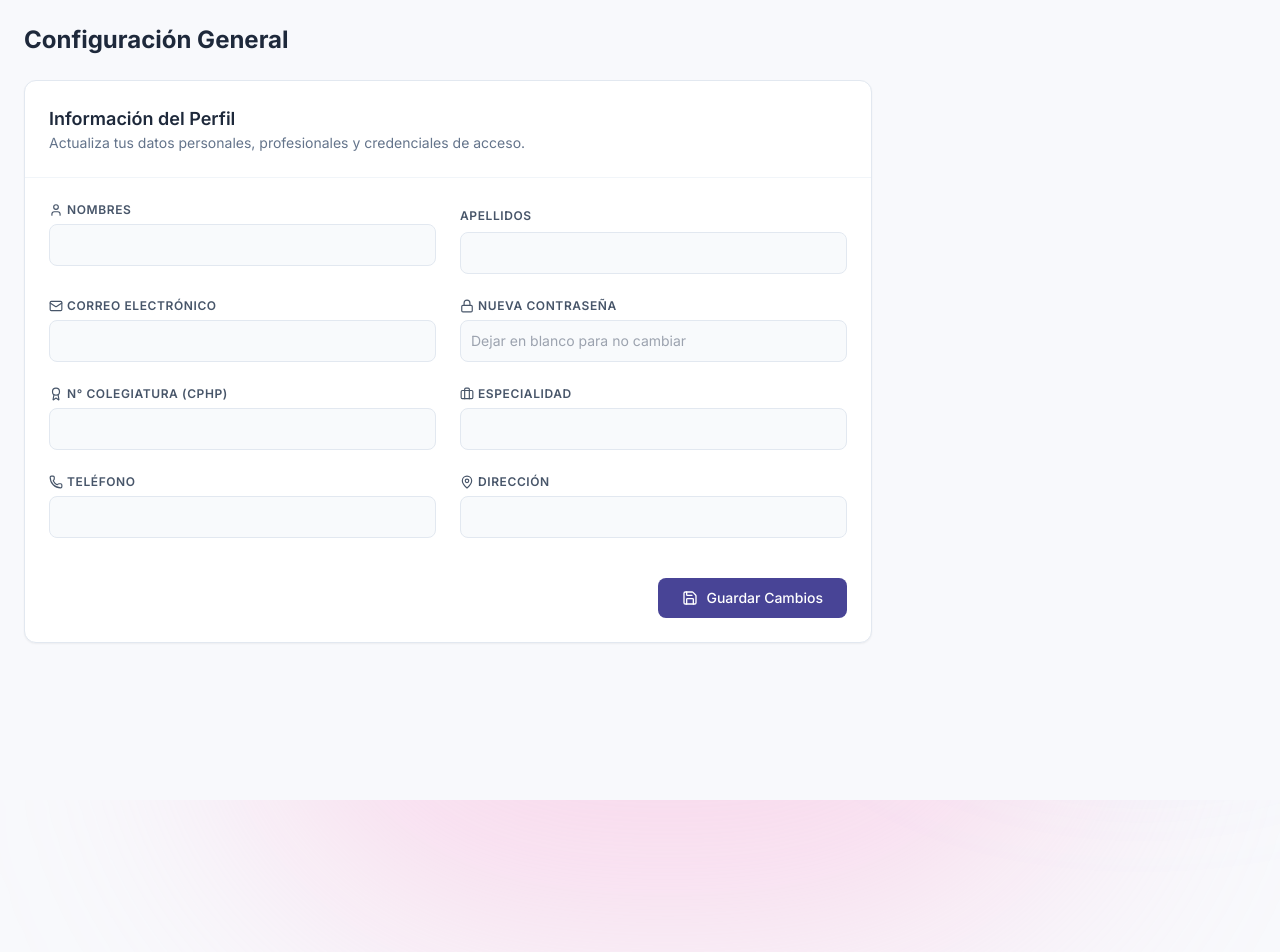
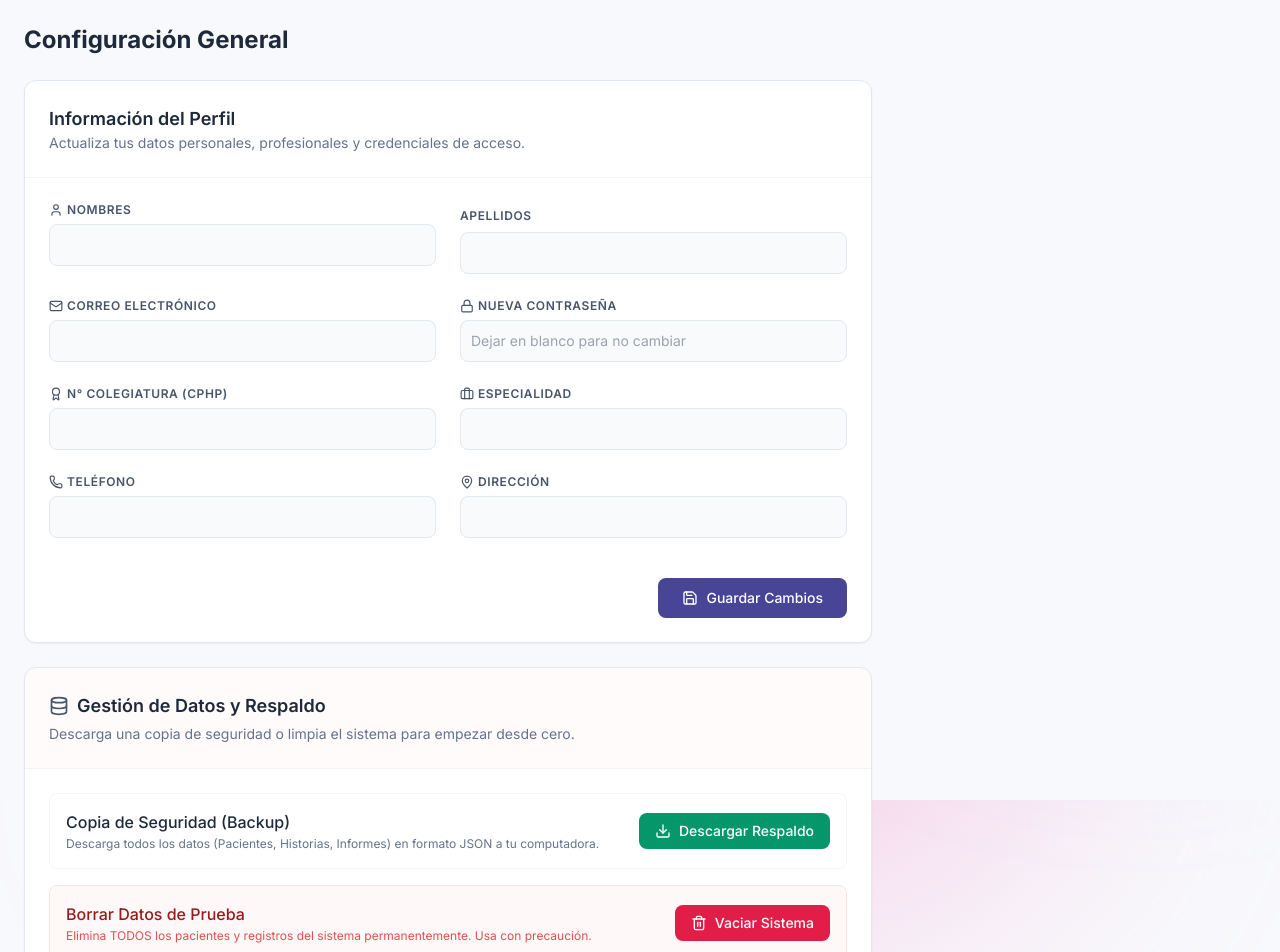
Before and after one commit to Hector21022000/Psicolobos, a Next.js app: page /settings/general in a window 1280 px wide. Shown: the top 952 px of the page. Before the commit the page ends 800 px from the top, so only its background shows below. Built offline with nearby package versions, Linux system fonts and the light colour scheme; no server answers.

Commit message:
feat: Agregar módulo de respaldo JSON y botón para vaciar datos de prueba

```diff
--- /dev/null
+++ b/src/app/api/settings/backup/route.ts
@@ -0,0 +1,35 @@
+import { NextResponse } from 'next/server';
+import { prisma } from '@/lib/prisma';
+import { getAuthSession } from '@/lib/auth';
+
+export async function GET() {
+  try {
+    const user = await getAuthSession();
+    if (!user || user.role !== 'SUPER_ADMIN') {
+      return NextResponse.json({ error: 'No autorizado' }, { status: 401 });
+    }
+
+    const data = {
+      patients: await prisma.patient.findMany({
+        include: {
+          sessions: true,
+          reports: true,
+          diagnoses: true,
+        }
+      }),
+      users: await prisma.user.findMany({
+        select: { id: true, firstName: true, lastName: true, email: true, role: true }
+      })
+    };
+
+    return new NextResponse(JSON.stringify(data, null, 2), {
+      headers: {
+        'Content-Type': 'application/json',
+        'Content-Disposition': `attachment; filename="psicolobos_backup_${new Date().toISOString().split('T')[0]}.json"`
+      }
+    });
+  } catch (error) {
+    console.error('Error al generar respaldo:', error);
+    return NextResponse.json({ error: 'Error al generar respaldo' }, { status: 500 });
+  }
+}
--- /dev/null
+++ b/src/app/api/settings/clear-test-data/route.ts
@@ -0,0 +1,28 @@
+import { NextResponse } from 'next/server';
+import { prisma } from '@/lib/prisma';
+import { getAuthSession } from '@/lib/auth';
+
+export async function DELETE() {
+  try {
+    const user = await getAuthSession();
+    if (!user || user.role !== 'SUPER_ADMIN') {
+      return NextResponse.json({ error: 'No autorizado' }, { status: 401 });
+    }
+
+    // Borrar datos transaccionales, cuidando orden por dependencias (FKs)
+    await prisma.report.deleteMany({});
+    await prisma.session.deleteMany({});
+    await prisma.diagnosis.deleteMany({});
+    await prisma.document.deleteMany({});
+    await prisma.consent.deleteMany({});
+    await prisma.auditLog.deleteMany({});
+
+    // Finalmente pacientes
+    await prisma.patient.deleteMany({});
+
+    return NextResponse.json({ success: true, message: 'Datos de prueba eliminados correctamente' });
+  } catch (error) {
+    console.error('Error al borrar datos:', error);
+    return NextResponse.json({ error: 'Error interno al borrar datos' }, { status: 500 });
+  }
+}
--- a/src/app/settings/general/page.tsx
+++ b/src/app/settings/general/page.tsx
@@ -1,7 +1,7 @@
 'use client';
 
 import React, { useState, useEffect } from 'react';
-import { Save, User, Lock, Mail, Phone, MapPin, Award, Briefcase } from 'lucide-react';
+import { Save, User, Lock, Mail, Phone, MapPin, Award, Briefcase, Database, Download, Trash2 } from 'lucide-react';
 
 export default function SettingsGeneralPage() {
   const [formData, setFormData] = useState({
@@ -72,6 +72,26 @@ export default function SettingsGeneralPage() {
     } finally {
       setSaving(false);
     }
+  };
+
+  const handleClearData = async () => {
+    if (!window.confirm('¿ESTÁS SEGURO? Esta acción borrará TODOS los pacientes, historiales e informes. No se puede deshacer.')) return;
+
+    try {
+      const res = await fetch('/api/settings/clear-test-data', { method: 'DELETE' });
+      if (res.ok) {
+        alert('Datos eliminados correctamente. El sistema está limpio.');
+        window.location.reload();
+      } else {
+        alert('Error al eliminar los datos.');
+      }
+    } catch (e) {
+      alert('Error de red al intentar eliminar los datos.');
+    }
+  };
+
+  const handleDownloadBackup = () => {
+    window.location.href = '/api/settings/backup';
   };
 
   if (loading) return <div className="p-6 text-slate-500">Cargando datos...</div>;
@@ -147,6 +167,45 @@ export default function SettingsGeneralPage() {
           </div>
         </form>
       </div>
+
+      <div className="bg-white rounded-xl shadow-sm border border-slate-200 overflow-hidden mt-6">
+        <div className="p-6 border-b border-slate-100 bg-red-50/30">
+          <h2 className="text-lg font-semibold text-slate-800 flex items-center gap-2">
+            <Database className="w-5 h-5 text-slate-600" />
+            Gestión de Datos y Respaldo
+          </h2>
+          <p className="text-sm text-slate-500 mt-1">Descarga una copia de seguridad o limpia el sistema para empezar desde cero.</p>
+        </div>
+        <div className="p-6 space-y-4">
+          <div className="flex flex-col sm:flex-row gap-4 items-start sm:items-center justify-between p-4 border border-slate-100 rounded-lg">
+            <div>
+              <h3 className="font-medium text-slate-800">Copia de Seguridad (Backup)</h3>
+              <p className="text-xs text-slate-500 mt-0.5">Descarga todos los datos (Pacientes, Historias, Informes) en formato JSON a tu computadora.</p>
+            </div>
+            <button
+              onClick={handleDownloadBackup}
+              className="flex items-center gap-2 px-4 py-2 bg-emerald-600 text-white rounded-lg text-sm font-medium hover:bg-emerald-700 transition-colors"
+            >
+              <Download className="w-4 h-4" />
+              Descargar Respaldo
+            </button>
+          </div>
+
+          <div className="flex flex-col sm:flex-row gap-4 items-start sm:items-center justify-between p-4 border border-red-100 bg-red-50/50 rounded-lg">
+            <div>
+              <h3 className="font-medium text-red-800">Borrar Datos de Prueba</h3>
+              <p className="text-xs text-red-600/80 mt-0.5">Elimina TODOS los pacientes y registros del sistema permanentemente. Usa con precaución.</p>
+            </div>
+            <button
+              onClick={handleClearData}
+              className="flex items-center gap-2 px-4 py-2 bg-rose-600 text-white rounded-lg text-sm font-medium hover:bg-rose-700 transition-colors"
+            >
+              <Trash2 className="w-4 h-4" />
+              Vaciar Sistema
+            </button>
+          </div>
+        </div>
+      </div>
     </div>
   );
 }
```
